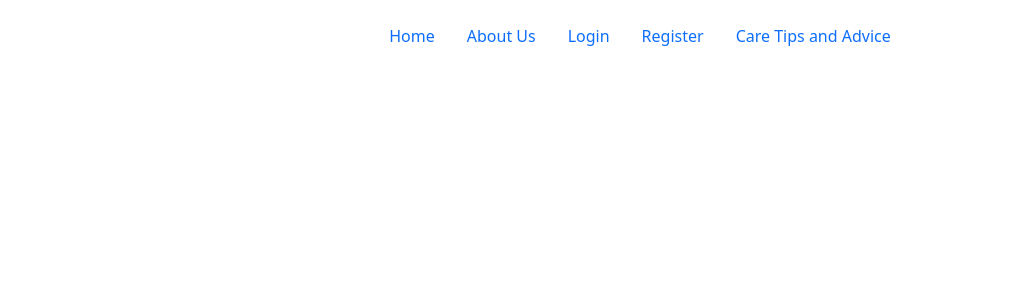
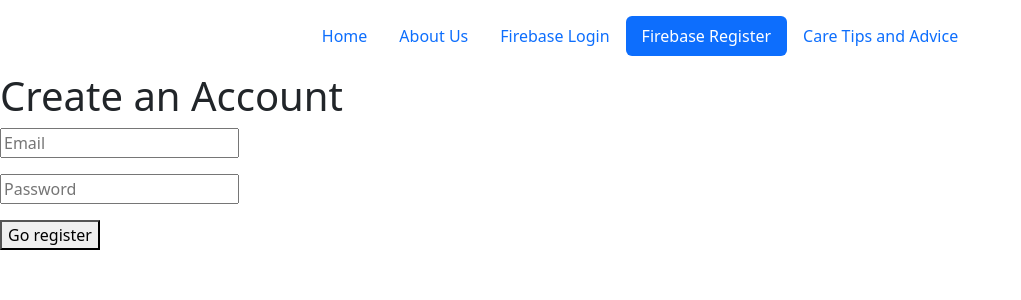
Before and after one commit to Airius2001/fit5032assignment2, a Vue app: page /FireRegister in a window 1280 px wide. Shown: the top 300 px of the page, without its empty margins (0-1021 px from the left). Built offline with nearby package versions, Linux system fonts and the light colour scheme.

Commit message:
Addition: Complete basic register function and login in function (firebase).

```diff
--- a/package.json
+++ b/package.json
@@ -14,6 +14,7 @@
     "bootstrap": "^5.3.3",
     "bootstrap-vue": "^2.23.1",
     "bootstrap-vue-3": "^0.5.1",
+    "firebase": "^10.14.0",
     "primeicons": "^7.0.0",
     "primevue": "^4.0.5",
     "vee-validate": "^4.13.2",
--- a/src/components/BHeader.vue
+++ b/src/components/BHeader.vue
@@ -29,15 +29,25 @@
         </li>
 
         <!-- Show login/register links if not authenticated -->
-        <li v-if="!isAuthenticated" class="nav-item">
+        <!-- Assignement 2 Code (Login) -->
+        <!-- <li v-if="!isAuthenticated" class="nav-item">
           <router-link to="/login" class="nav-link" active-class="active">
             Login
           </router-link>
+        </li> -->
+        <li class="nav-item">
+          <router-link to="Firelogin" class="nav-link" active-class="active">Firebase Login</router-link>
         </li>
-        <li v-if="!isAuthenticated" class="nav-item">
+
+        <!-- Assignement 2 Code (Register) -->
+        <!-- <li v-if="!isAuthenticated" class="nav-item">
           <router-link to="/register" class="nav-link" active-class="active">
             Register
           </router-link>
+        </li> -->
+
+        <li class="nav-item">
+          <router-link to="FireRegister" class="nav-link" active-class="active">Firebase Register</router-link>
         </li>
 
         <li class="nav-item">
--- a/src/main.js
+++ b/src/main.js
@@ -11,6 +11,25 @@ import App from './App.vue'
 import router from './router'
 
 
+
+// Import the functions you need from the SDKs you need
+import { initializeApp } from "firebase/app";
+// TODO: Add SDKs for Firebase products that you want to use
+// https://firebase.google.com/docs/web/setup#available-libraries
+
+// Your web app's Firebase configuration
+const firebaseConfig = {
+  apiKey: "AIzaSyCCblmSIlQW7CNaC7TqhgfYTGwYyUg_dI4",
+  authDomain: "fit5032-a3-b7772.firebaseapp.com",
+  projectId: "fit5032-a3-b7772",
+  storageBucket: "fit5032-a3-b7772.appspot.com",
+  messagingSenderId: "1050814265586",
+  appId: "1:1050814265586:web:636e689686a7278ada386b"
+};
+
+// Initialize Firebase
+initializeApp(firebaseConfig);
+
 const app = createApp(App)
 app.use(router)
 app.use(BootstrapVue3)
--- a/src/router/index.js
+++ b/src/router/index.js
@@ -7,14 +7,24 @@ import Registerpage from '../views/UserView/Registerpage.vue'
 import Aboutpage from '../views/GeneralView/Aboutpage.vue'
 import PersonalInfo from '../views/UserView/PersonalInfo.vue'
 import CareTipsAndAdvice from '../views/UserView/CareTipsAndAdvice.vue'
-
-
+import FirebaseSignInView from '../views/UserView/FirebaseSignInView.vue'
+import FirebaseRegisterView from '../views/UserView/FirebaseRegisterView.vue'
 
 const routes = [
     {
       path: '/',
       name: 'Home',
       component: Homepage,
+    },
+    {
+      path: '/FireLogin',
+      name: 'FireLogin',
+      component: FirebaseSignInView,
+    },
+    {
+      path: '/FireRegister',
+      name: 'FireRegister',
+      component: FirebaseRegisterView,
     },
     {
       path: '/about',
--- /dev/null
+++ b/src/views/UserView/FirebaseRegisterView.vue
@@ -0,0 +1,27 @@
+<template>
+    <h1>Create an Account</h1>
+    <p><input type="text" placeholder="Email" v-model="email"/></p>
+    <p><input type="password" placeholder="Password" v-model="password"/></p>
+    <p><button @click="register">Go register</button></p>
+</template>
+
+
+<script setup>
+import { ref } from "vue"
+import {getAuth, createUserWithEmailAndPassword} from "firebase/auth"
+import { useRoute } from "vue-router";
+
+const email =ref ("")
+const password =ref ("")
+const router = useRoute()
+const auth = getAuth()
+const register = () => {
+    createUserWithEmailAndPassword(auth, email.value, password.value)
+    .then((data) => {
+        console.log("Your registration has been successfully created")
+        router.push("/FireLogin")
+    }).catch((error)=> {
+        console.log(error.code);
+    })
+};
+</script>
--- /dev/null
+++ b/src/views/UserView/FirebaseSignInView.vue
@@ -0,0 +1,28 @@
+<template>
+    <h1>Sign In</h1>
+    <p><input type="text" placeholder="Email" v-model="email"/></p>
+    <p><input type="password" placeholder="Password" v-model="password"/></p>
+    <p><button @click="signin">Sign in</button></p>
+</template>
+
+
+<script setup>
+import { ref } from "vue"
+import {getAuth, signInWithEmailAndPassword} from "firebase/auth"
+import { useRouter } from "vue-router";
+
+const email =ref ("")
+const password =ref ("")
+const router = useRouter()
+const auth = getAuth()
+const signin = () => {
+    signInWithEmailAndPassword(auth, email.value, password.value)
+    .then((data) => {
+        console.log("Login successful")
+        router.push("/")
+        console.log(auth.currentUser)
+    }).catch((error)=> {
+        console.log(error.code);
+    })
+};
+</script>
```
Also changed, not shown: 1 other file (tests, documents, lock files or other folders).
